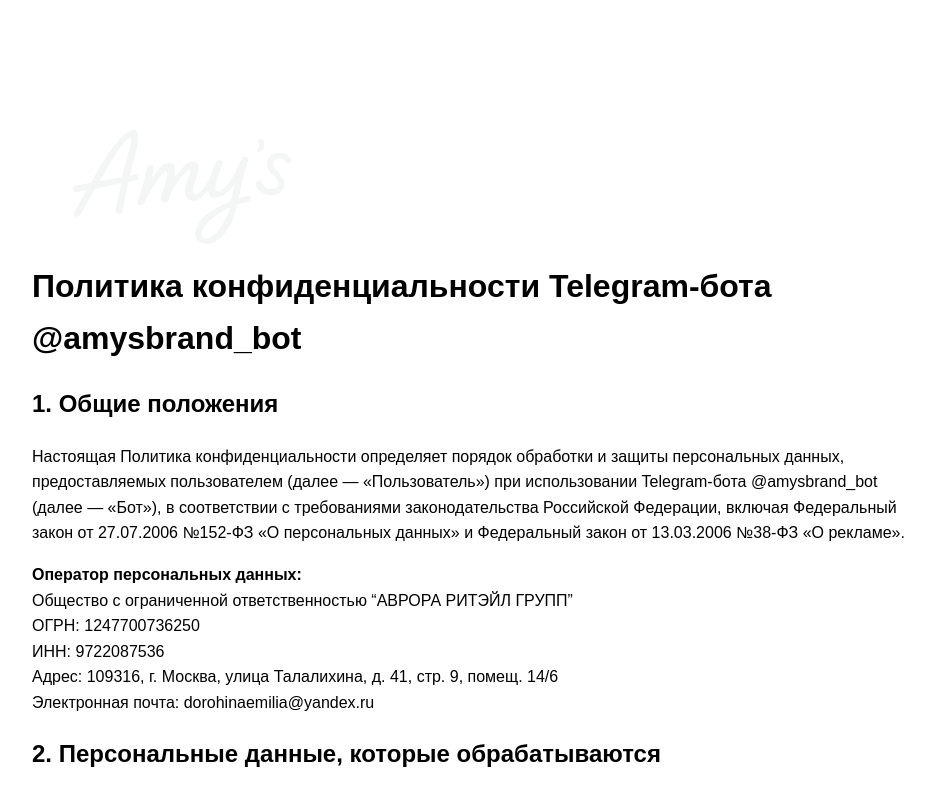
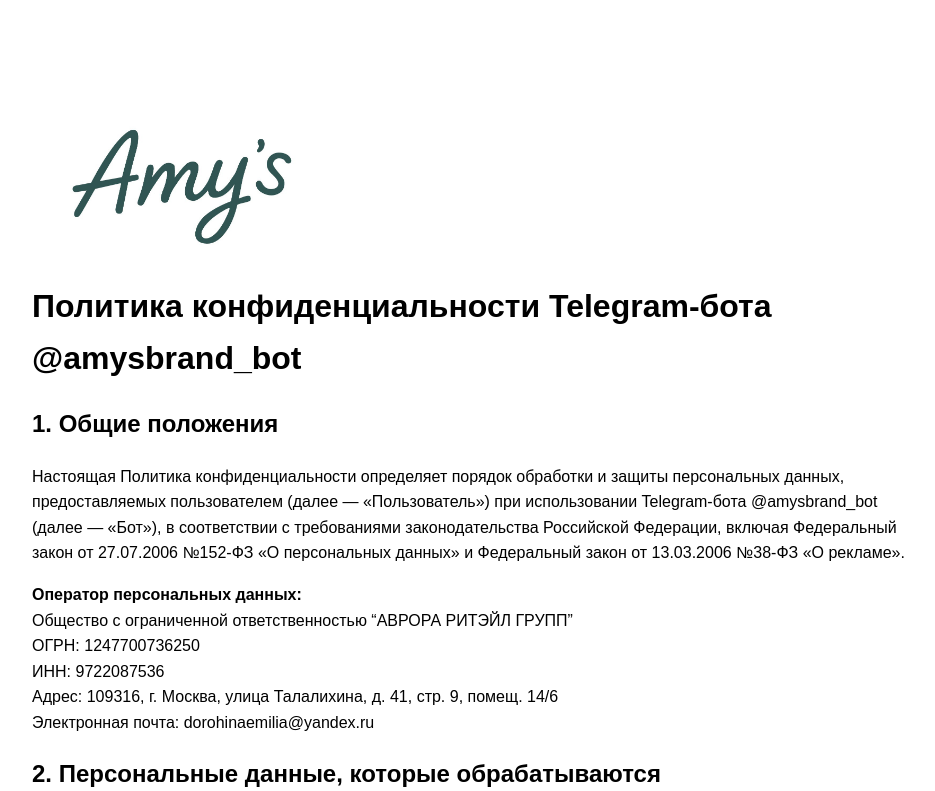
Before and after one commit to emiliabot986/amysbot, a plain HTML site: page index.html in a window 1280 px wide. Shown: the top 791 px of the page, without its empty margins (158-1093 px from the left). Drawn offline with Linux system fonts and the light colour scheme.

Commit message:
Update index.html

```diff
--- a/index.html
+++ b/index.html
@@ -13,25 +13,24 @@
             position: relative;
             background-color: #ffffff;
         }
-        .logo-bg {
+        .logo {
             position: absolute;
             top: 20px;
             left: 20px;
-            z-index: 0;
-            opacity: 0.05;
+            z-index: 1;
             width: 300px;
         }
         .content {
             position: relative;
-            z-index: 1;
-            padding-top: 200px; /* отступ от логотипа */
+            z-index: 2;
+            padding-top: 220px; /* отступ, чтобы не налезать на логотип */
         }
     </style>
 </head>
 <body>
 
-    <!-- Логотип как фоновое изображение -->
-    <img src="photo_2025-06-05_11-51-58.jpg" alt="Логотип Amy's" class="logo-bg">
+    <!-- Яркий логотип без прозрачности -->
+    <img src="photo_2025-06-05_11-51-58.jpg" alt="Логотип Amy's" class="logo">
 
     <div class="content">
         <h1>Политика конфиденциальности Telegram-бота @amysbrand_bot</h1>
```
